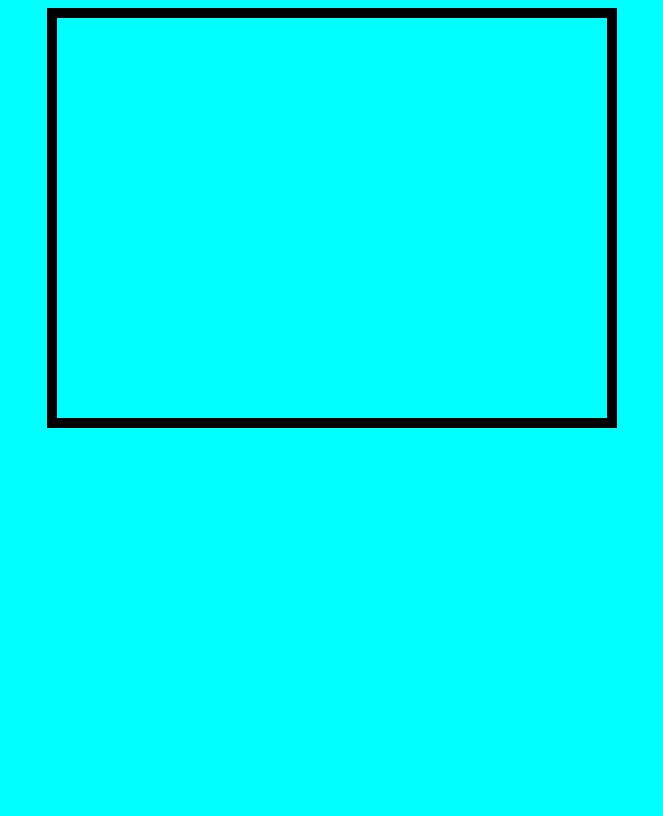
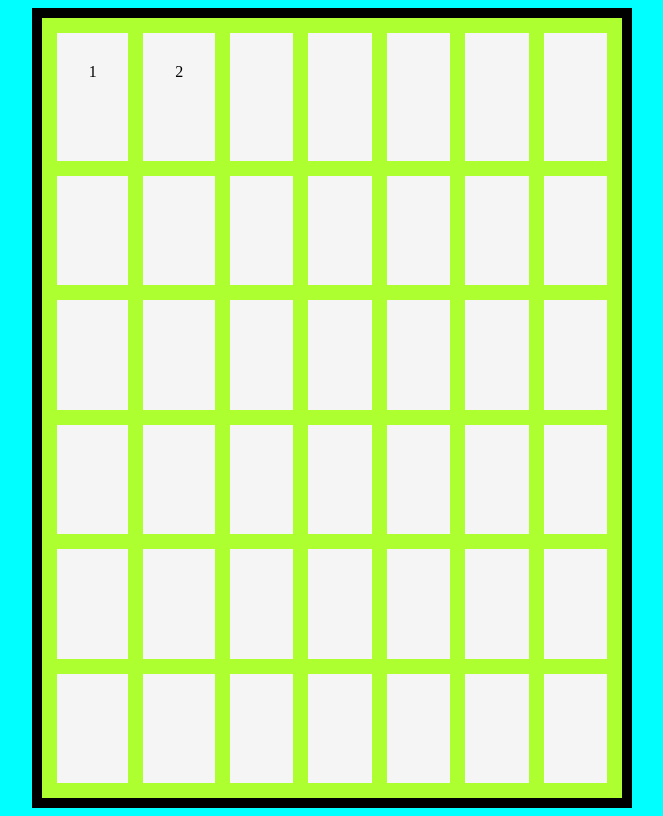
Before and after one commit to Ricckyy23/SEI-Project-1, a plain HTML site: page Connect_4_game/index.html in a window 1280 px wide. Shown: the whole page, without its empty margins (308-971 px from the left). Drawn offline with nearby package versions, Linux system fonts and the light colour scheme.

Commit message:
have grid set up for game

```diff
--- a/Connect_4_game/index.html
+++ b/Connect_4_game/index.html
@@ -14,9 +14,10 @@
     <title>Connect Four</title>
   </head>
   <body>
+
     <div class="board">
-      <div></div>
-      <div></div>
+      <div>1</div>
+      <div>2</div>
       <div></div>
       <div></div>
       <div></div>
--- a/Connect_4_game/main.css
+++ b/Connect_4_game/main.css
@@ -3,15 +3,18 @@ body {
 }
 .board {
   border: 10px solid;
-  height: 400px;
+  height: 750px;
   width: 550px;
   margin: auto;
-  display: flex;
+  display: grid;
   box-shadow: blue;
-
-
+  grid-template-columns: auto auto auto auto auto auto auto;
+  grid-gap: 15px;
+  background-color: greenyellow;
+  padding: 15px;
 }
 .board div {
-  height: 20px;
-  width: 20px;
+  background-color: whitesmoke;
+  text-align: center;
+  padding: 30px;
 }
```
